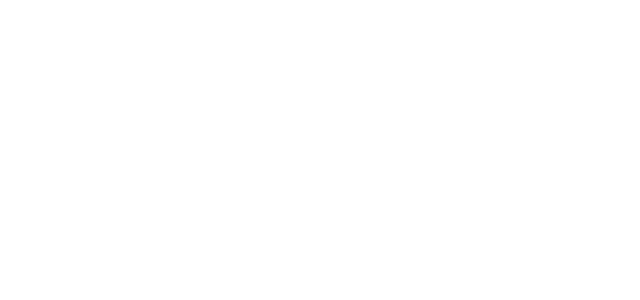
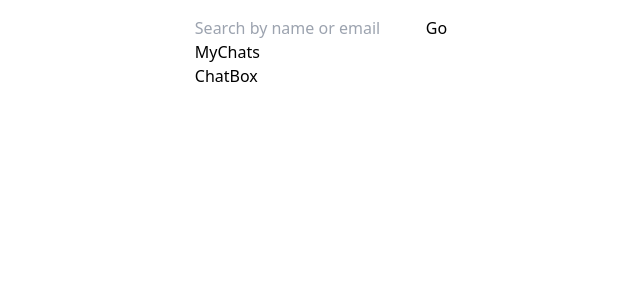
Before and after one commit to tahacagrimen/chat-app, a React (Create React App) app in the folder client/: page /chats in a window 1280 px wide. Shown: the top 300 px of the page, without its empty margins (319-959 px from the left). Built offline with nearby package versions, Linux system fonts and the light colour scheme; sample sign-in values are in the browser's storage.

Commit message:
building sidebar

```diff
--- /dev/null
+++ b/client/src/components/UserAvatar/UserListItem.jsx
@@ -0,0 +1,7 @@
+import React from "react";
+
+function UserListItem({ user, handleFunction }) {
+  return <div>UserListItem</div>;
+}
+
+export default UserListItem;
--- /dev/null
+++ b/client/src/components/miscellaneous/Loading.jsx
@@ -0,0 +1,12 @@
+import React from "react";
+
+function Loading() {
+  return (
+    <button type="button" className="bg-indigo-500 ..." disabled>
+      <svg className="animate-spin h-5 w-5 mr-3 ..." viewBox="0 0 24 24"></svg>
+      Loading...
+    </button>
+  );
+}
+
+export default Loading;
--- a/client/src/components/miscellaneous/SideDrawer.jsx
+++ b/client/src/components/miscellaneous/SideDrawer.jsx
@@ -1,7 +1,91 @@
-import React from "react";
+import React, { useContext, useState } from "react";
+import { useNavigate } from "react-router-dom";
+import ChatContext from "../../context/ChatProvider";
+import { ToastContainer, toast } from "react-toastify";
+import axios from "axios";
+import Loading from "./Loading";
+import UserListItem from "../UserAvatar/UserListItem";
 
 function SideDrawer() {
-  return <div>SideDrawer</div>;
+  const [search, setSearch] = useState("");
+  const [searchResults, setSearchResults] = useState([]);
+  const [loading, setLoading] = useState(false);
+  const [loadingChat, setLoadingChat] = useState(false);
+
+  const { user, setUser, selectedChat, setSelectedChat, chats, setChats } =
+    useContext(ChatContext);
+
+  let navigate = useNavigate();
+
+  const logoutHandler = () => {
+    localStorage.removeItem("userInfo");
+    navigate("/");
+  };
+
+  const handleSearch = async (e) => {
+    if (!search) {
+      toast.error("Please enter a username or email");
+      return;
+    }
+    try {
+      setLoading(true);
+      const config = {
+        headers: {
+          Authorization: `Bearer ${user.token}`,
+        },
+      };
+
+      const { data } = await axios.get(`/api/user?search=${search}`, config);
+      setLoading(false);
+      setSearchResults(data);
+      setSearch("");
+      console.log(data);
+    } catch (error) {
+      toast.error(error.message);
+    }
+  };
+
+  const accessChat = async (userId) => {
+    try {
+      setLoadingChat(true);
+      const config = {
+        headers: {
+          "Content-type": "application/json",
+          Authorization: `Bearer ${user.token}`,
+        },
+      };
+
+      const { data } = await axios.post("/api/chat/", { userId }, config);
+      setSelectedChat(data);
+      setLoadingChat(false);
+    } catch (error) {
+      toast.error(error.message);
+    }
+  };
+
+  return (
+    <>
+      <ToastContainer />
+      <div></div>
+      <input
+        placeholder="Search by name or email"
+        value={search}
+        onChange={(e) => setSearch(e.target.value)}
+      />
+      <button onClick={handleSearch}>Go</button>
+      {loading ? (
+        <Loading />
+      ) : (
+        searchResults?.map((user) => (
+          <UserListItem
+            key={user._id}
+            user={user}
+            handleFunction={() => accessChat(user._id)}
+          />
+        ))
+      )}
+    </>
+  );
 }
 
 export default SideDrawer;
--- a/client/src/context/ChatProvider.js
+++ b/client/src/context/ChatProvider.js
@@ -1,32 +1,30 @@
-import { createContext, useEffect, useState, useContext } from "react";
+import { createContext, useEffect, useState } from "react";
 import { useNavigate } from "react-router-dom";
 
 const ChatContext = createContext();
 
-const ChatProvider = ({ children }) => {
+export function ChatProvider({ children }) {
   const [user, setUser] = useState();
+  const [selectedChat, setSelectedChat] = useState();
+  const [chats, setChats] = useState([]);
 
   let navigate = useNavigate();
 
   useEffect(() => {
     const userInfo = JSON.parse(localStorage.getItem("userInfo"));
     setUser(userInfo);
-    console.log(userInfo);
-
     if (!userInfo) {
       navigate("/");
     }
-  }, []);
+  }, [window.location.pathname]);
 
   return (
-    <ChatContext.Provider value={(user, setUser)}>
+    <ChatContext.Provider
+      value={{ user, setUser, selectedChat, setSelectedChat, chats, setChats }}
+    >
       {children}
     </ChatContext.Provider>
   );
-};
+}
 
-export const ChatState = () => {
-  return useContext(ChatContext);
-};
-
-export default ChatProvider;
+export default ChatContext;
--- a/client/src/index.js
+++ b/client/src/index.js
@@ -2,7 +2,7 @@
 import ReactDOM from "react-dom/client";
 import "./index.css";
 import App from "./App";
-import ChatProvider from "./context/ChatProvider";
+import { ChatProvider } from "./context/ChatProvider";
 import { BrowserRouter as Router } from "react-router-dom";
 
 const root = ReactDOM.createRoot(document.getElementById("root"));
--- a/client/src/pages/ChatPage.jsx
+++ b/client/src/pages/ChatPage.jsx
@@ -1,13 +1,13 @@
 import React from "react";
 import axios from "axios";
-import { useEffect, useState } from "react";
-import { ChatState } from "../context/ChatProvider";
+import { useEffect, useState, useContext } from "react";
+import ChatContext from "../context/ChatProvider";
 import SideDrawer from "../components/miscellaneous/SideDrawer";
 import MyChats from "../components/miscellaneous/MyChats";
 import ChatBox from "../components/miscellaneous/ChatBox";
 
 function ChatPage() {
-  const { user } = ChatState();
+  const { user, setUser } = useContext(ChatContext);
   console.log(user);
 
   return (
```
